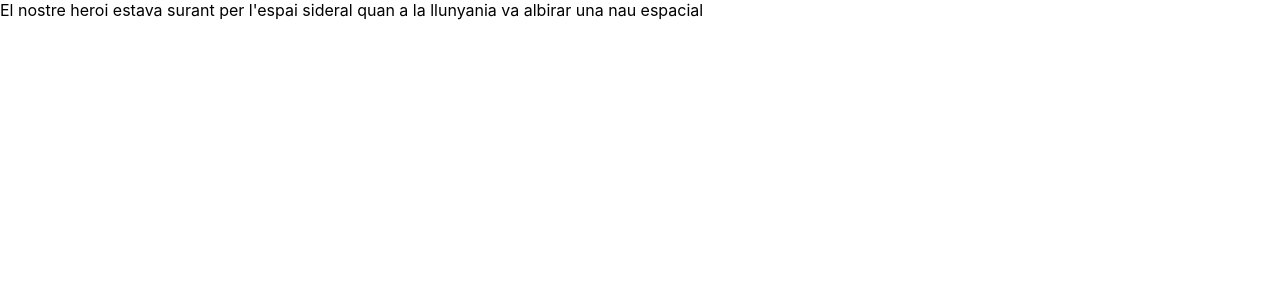
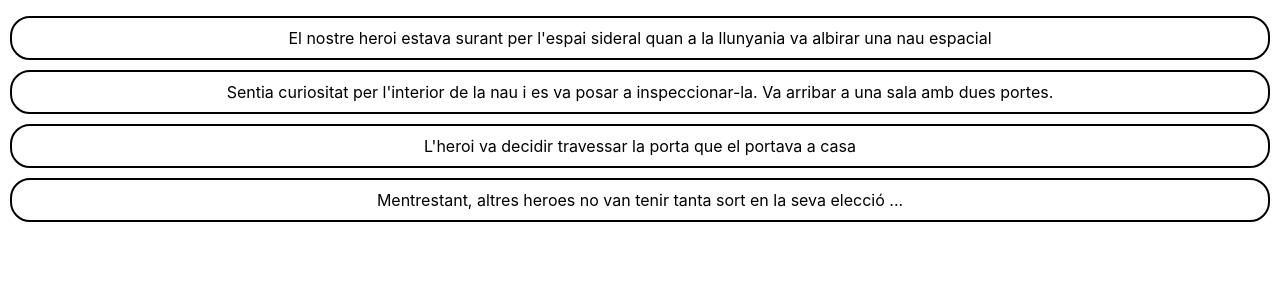
Before and after one commit to plotier/sprint6, a React (Create React App) app: page / in a window 1280 px wide. Shown: the top 300 px of the page. Built offline with nearby package versions, Linux system fonts and the light colour scheme.

Commit message:
exercise 3 done

```diff
--- a/package.json
+++ b/package.json
@@ -9,6 +9,7 @@
     "react": "^17.0.2",
     "react-dom": "^17.0.2",
     "react-scripts": "5.0.0",
+    "styled-components": "^5.3.3",
     "web-vitals": "^2.1.2"
   },
   "scripts": {
--- a/src/App.css
+++ b/src/App.css
@@ -1,7 +1,9 @@
 .App {
   text-align: center;
 }
-
+ul{
+  padding: 0px;
+}
 .App-logo {
   height: 40vmin;
   pointer-events: none;
--- a/src/App.js
+++ b/src/App.js
@@ -1,9 +1,17 @@
 import Escena from './components/escena/Escena';
 import './App.css';
+import { textoHistoria } from './textoHistoria';
+
+
+
 
 function App() {
   return (
-<Escena />
+<div>
+
+  <ul><Escena historia ={textoHistoria}/></ul>
+
+</div>
   );
 }
 
--- a/src/components/escena/Escena.js
+++ b/src/components/escena/Escena.js
@@ -1,8 +1,16 @@
 import React from "react";
+import {Bordes} from '../../styled'
 
-const Escena = ()=>{
-return "El nostre heroi estava surant per l'espai sideral quan a la llunyania va albirar una nau espacial";
 
+
+const Escena = props =>{
+return   <div>
+{    props.historia.map((data, key)=>{
+        return (
+         <Bordes><li key={key}>{data}</li></Bordes>
+        )
+    })
 }
-
+</div>
+ }
 export default Escena;
--- /dev/null
+++ b/src/styled.js
@@ -0,0 +1,11 @@
+import styled from "styled-components"
+
+export const Bordes = styled.div`
+border:2px solid;
+border-radius:20px;
+list-style:none;
+display:flex;
+justify-content:center;
+margin:10px;
+padding:10px;
+`;
--- /dev/null
+++ b/src/textoHistoria.js
@@ -0,0 +1,6 @@
+export const textoHistoria = [
+    "El nostre heroi estava surant per l'espai sideral quan a la llunyania va albirar una nau espacial",
+    "Sentia curiositat per l'interior de la nau i es va posar a inspeccionar-la. Va arribar a una sala amb dues portes.",
+    "L'heroi va decidir travessar la porta que el portava a casa",
+    "Mentrestant, altres heroes no van tenir tanta sort en la seva elecció ..."
+  ]
```
Also changed, not shown: 1 other file (tests, documents, lock files or other folders).
